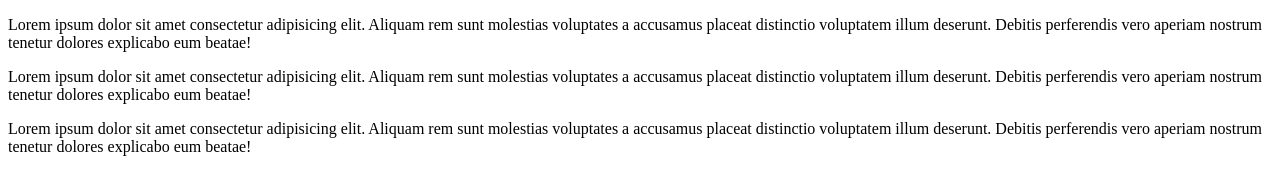
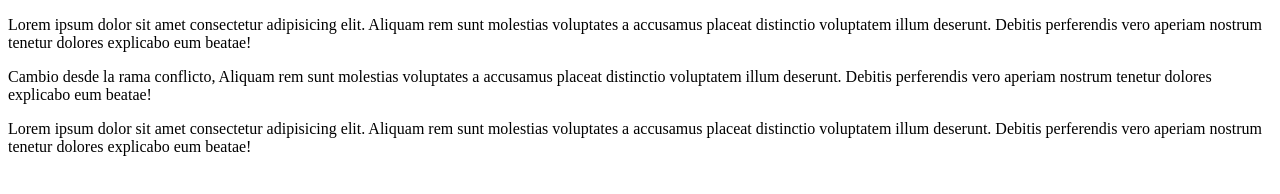
Before and after one commit to PabloSturm/repo_23026, a plain HTML site: page index.html in a window 1280 px wide. Drawn offline with Linux system fonts and the light colour scheme.

Commit message:
Primer cambio de rama conflicto

```diff
--- a/index.html
+++ b/index.html
@@ -8,7 +8,7 @@
 </head>
 <body>
   <p>Lorem ipsum dolor sit amet consectetur adipisicing elit. Aliquam rem sunt molestias voluptates a accusamus placeat distinctio voluptatem illum deserunt. Debitis perferendis vero aperiam nostrum tenetur dolores explicabo eum beatae!</p>
-  <p>Lorem ipsum dolor sit amet consectetur adipisicing elit. Aliquam rem sunt molestias voluptates a accusamus placeat distinctio voluptatem illum deserunt. Debitis perferendis vero aperiam nostrum tenetur dolores explicabo eum beatae!</p>
+  <p>Cambio desde la rama conflicto, Aliquam rem sunt molestias voluptates a accusamus placeat distinctio voluptatem illum deserunt. Debitis perferendis vero aperiam nostrum tenetur dolores explicabo eum beatae!</p>
   <p>Lorem ipsum dolor sit amet consectetur adipisicing elit. Aliquam rem sunt molestias voluptates a accusamus placeat distinctio voluptatem illum deserunt. Debitis perferendis vero aperiam nostrum tenetur dolores explicabo eum beatae!</p>
 
 </body>
```
